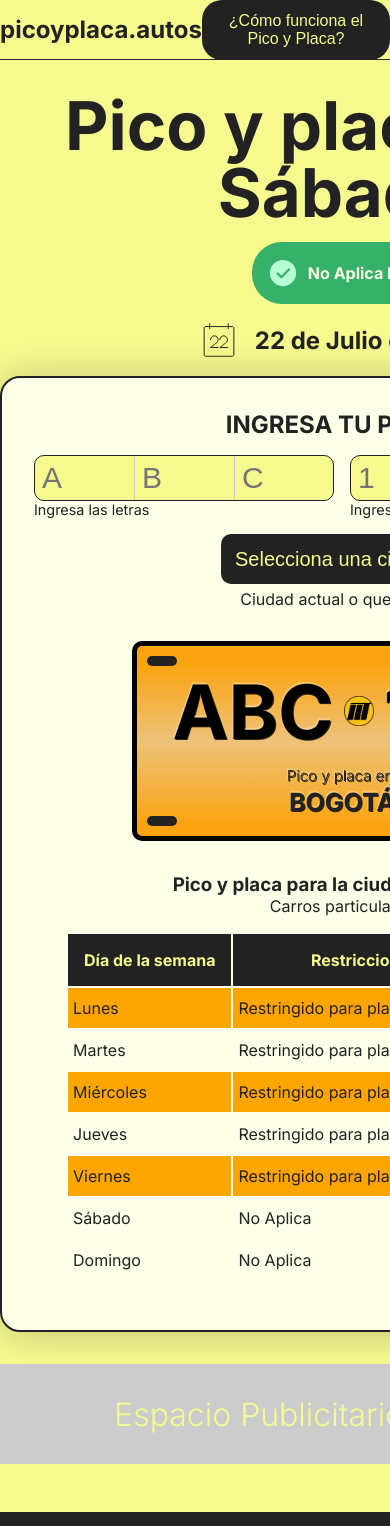
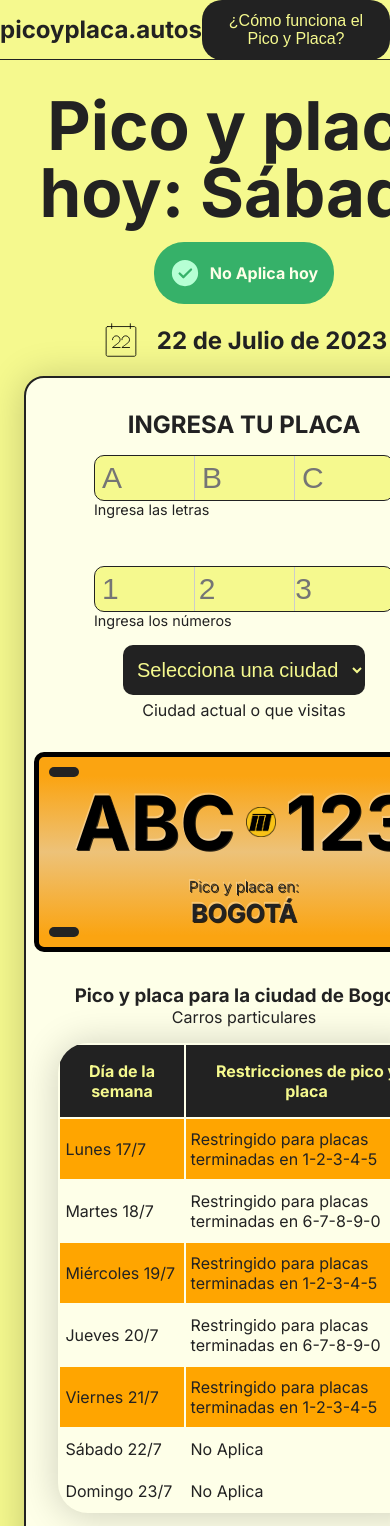
Before and after one commit to ninjasweb/picoyplaca, a Next.js app: page / in a window 390 px wide. Shown: the top 1526 px of the page. Built offline with nearby package versions, Linux system fonts and the light colour scheme.

Commit message:
responsive and others fixes

```diff
--- a/app/page.module.css
+++ b/app/page.module.css
@@ -29,6 +29,8 @@
   color: var(--black);
 }
 .content {
+  width: 100%;
+  max-width: 800px;
   display: flex;
   flex-direction: column;
   align-items: center;
@@ -38,6 +40,11 @@
   box-shadow: 0px 2px 38px rgba(0, 0, 0, 0.2);
   border: 2px solid var(--black);
 }
+@media (max-width: 800px){
+  .content {
+    width: 90%;
+  }
+}
 .content h3 {
   color: var(--black);
   margin-top: 2rem;
--- a/components/Form/Inputs/input.module.css
+++ b/components/Form/Inputs/input.module.css
@@ -1,5 +1,8 @@
 .main {
   width: 100%;
+  display: flex;
+  flex-direction: column;
+  align-items: center;
 }
 .main h2 {
   text-align: center;
@@ -24,6 +27,11 @@
   display: flex;
   gap: 1rem;
 }
+@media (max-width: 800px){
+  .inputs {
+    flex-direction: column;
+  }
+}
 .row {
   display: flex;
   flex-direction: column;
--- a/components/Tables/WeekTable.js
+++ b/components/Tables/WeekTable.js
@@ -45,7 +45,15 @@ const WeekTable = ({ city, lastNumer }) => {
   // Obtener las restricciones para la ciudad actual
   const restrictions = cityRestrictions[city] || {}
 
-  const daysOfWeek = ['Lunes', 'Martes', 'Miércoles', 'Jueves', 'Viernes', 'Sábado', 'Domingo'];
+  const daysOfWeek = ['Lunes', 'Martes', 'Miércoles', 'Jueves', 'Viernes', 'Sábado', 'Domingo']
+
+
+  const currentDate = new Date();
+  // Función para obtener la cantidad de días en un mes específico
+  const getDaysInMonth = (year, month) => {
+    return new Date(year, month + 1, 0).getDate();
+  };
+
 
   return (
     <table className={styles.table}>
@@ -59,9 +67,26 @@ const WeekTable = ({ city, lastNumer }) => {
         {daysOfWeek.map((day, index) => {
           const dayRestrictions = restrictions[index+1] || []
           const isRestricted = dayRestrictions.includes(parseFloat(lastNumer))
+
+          // Calcular la fecha para cada día de la semana
+          const currentDay = currentDate.getDate();
+          const currentMonth = currentDate.getMonth();
+          const dayToAdd = index - currentDate.getDay() + 1; // Sumar días para obtener el día de la semana correspondiente
+          const dateForDay = new Date(currentDate);
+          dateForDay.setDate(currentDay + dayToAdd);
+
+          // Verificar si estamos en el mes siguiente
+          if (dateForDay.getMonth() !== currentMonth) {
+            // Si estamos en el mes siguiente, ajustar la fecha
+            const lastDayOfMonth = getDaysInMonth(dateForDay.getFullYear(), currentMonth);
+            dateForDay.setDate(lastDayOfMonth);
+          }
+
+          const dayNumber = dateForDay.getDate();
+          const monthNumber = dateForDay.getMonth() + 1;
           return(
             <tr className={isRestricted ? styles.restricted : ''} key={index}>
-              <td>{day}</td>
+              <td>{day} {dayNumber}/{monthNumber}</td>
               <td>
               {restrictions[index + 1] && restrictions[index + 1].length > 0
                 ? `Restringido para placas terminadas en ${restrictions[index + 1].join('-')}`
--- a/components/Tables/weektable.module.css
+++ b/components/Tables/weektable.module.css
@@ -1,5 +1,9 @@
 .table {
+  width: 100%;
   margin: 1rem 0;
+  border-radius: 30px;
+  overflow: hidden;
+  box-shadow: 0px 2px 38px rgba(0, 0, 0, 0.2);
 }
 
 .table thead {
```
